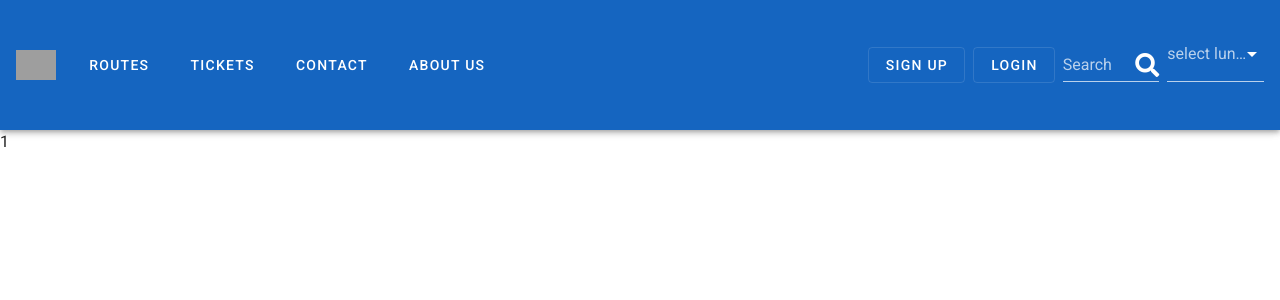
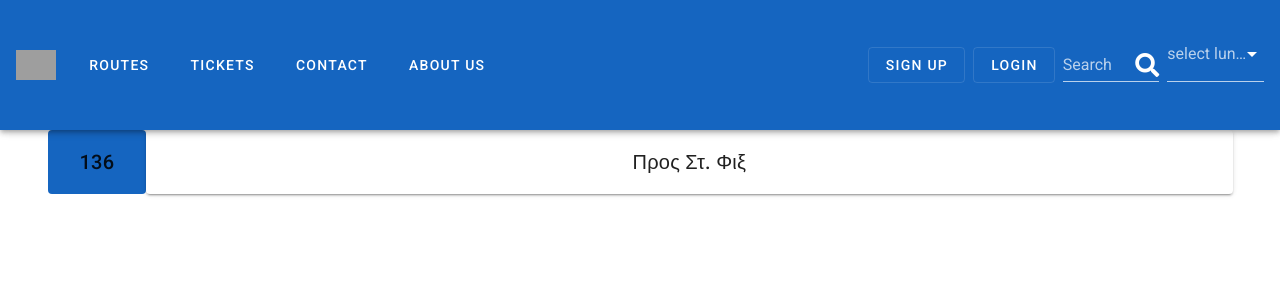
Before and after one commit to giatrakosg/eam3, a Vue app: page /bus/route/1 in a window 1280 px wide. Shown: the top 300 px of the page. Built offline with nearby package versions, Linux system fonts and the light colour scheme; grey boxes are pictures that could not be loaded.

Commit message:
Add station title

```diff
--- a/src/components/StationInfo/Route.vue
+++ b/src/components/StationInfo/Route.vue
@@ -1,13 +1,31 @@
 <template lang="html">
   <div >
-    <p>{{ id }}</p>
+    <v-container>
+        <v-layout row wrap>
+          <v-flex xs1 sm1 md1 >
+            <v-card flat color="primary">
+            <v-card-title class="justify-center white--white" >{{routes[0].number}}</v-card-title>
+            </v-card>
+          </v-flex>
+          <v-flex xs11 sm11 md11 >
+            <v-card  color="white">
+            <v-card-title class="justify-center white--white" >{{routes[0].direction}}</v-card-title>
+            </v-card>
+          </v-flex>
+        </v-layout>
+      </v-container>
   </div>
 </template>
 
 <script>
 export default {
   name : 'Route' ,
-  props : ['id']
+  props : ['id'] ,
+  data() {
+    return {
+      routes : [{id:2,number:136,direction:'Προς Στ. Φιξ'}]
+    }
+  }
 }
 </script>
 
--- a/src/plugins/vuetify.js
+++ b/src/plugins/vuetify.js
@@ -18,5 +18,4 @@ export default new Vuetify({
     },
   },
 },
-
 });
```
